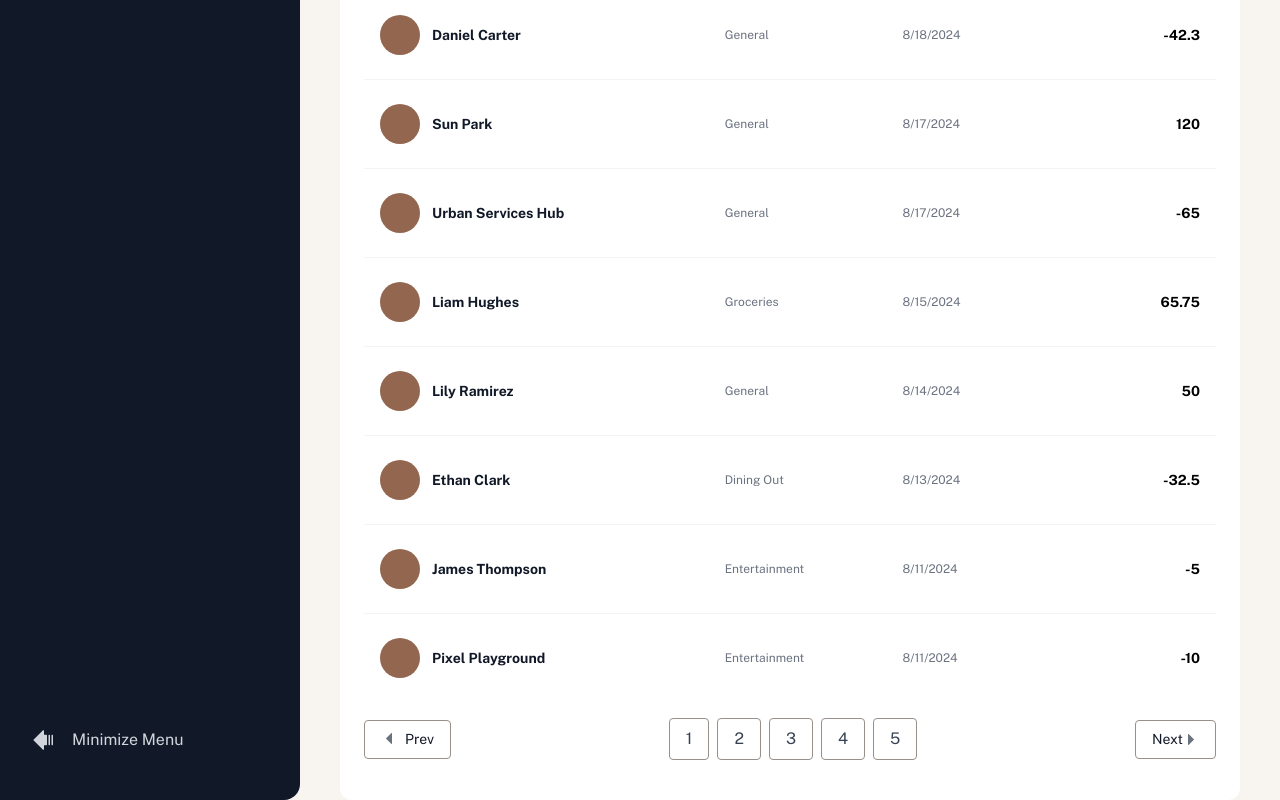
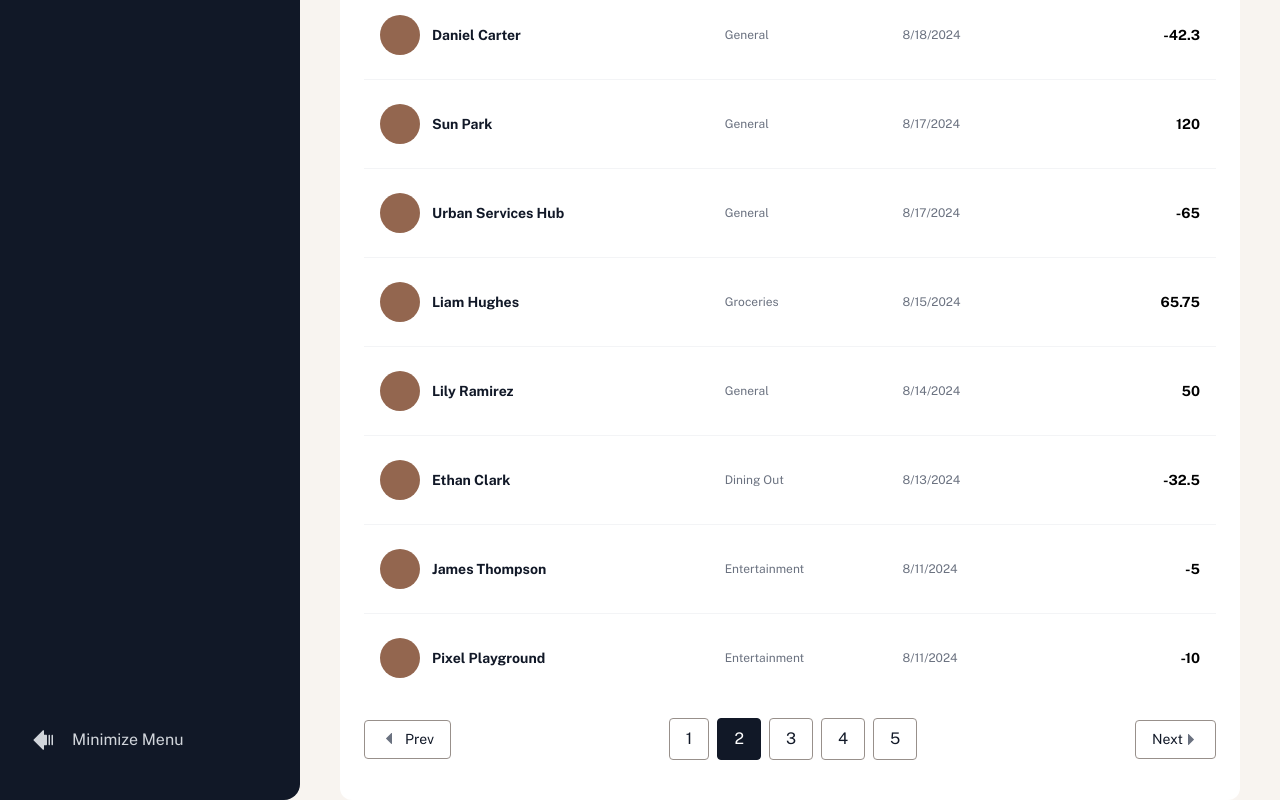
Before and after one commit to Pentium133/money-vue, a Nuxt app: page /transactions in a window 1280 px wide. Shown: the part 440-1240 px from the top of the page. Built offline with nearby package versions, Linux system fonts and the light colour scheme.

Commit message:
refactoring for page button style

```diff
--- a/components/ui/Paginator.vue
+++ b/components/ui/Paginator.vue
@@ -19,31 +19,11 @@
     </button>
 
     <div class="flex space-x-2">
-      <button
-        class="rounded border border-beige-500 px-4 py-2 text-gray-700 hover:bg-beige-500 hover:text-white"
-      >
-        1
-      </button>
-      <button
-        class="rounded border border-beige-500 px-4 py-2 text-gray-700 hover:bg-beige-500 hover:text-white"
-      >
-        2
-      </button>
-      <button
-        class="rounded border border-beige-500 px-4 py-2 text-gray-700 hover:bg-beige-500 hover:text-white"
-      >
-        3
-      </button>
-      <button
-        class="rounded border border-beige-500 px-4 py-2 text-gray-700 hover:bg-beige-500 hover:text-white"
-      >
-        4
-      </button>
-      <button
-        class="rounded border border-beige-500 px-4 py-2 text-gray-700 hover:bg-beige-500 hover:text-white"
-      >
-        5
-      </button>
+      <button class="page">1</button>
+      <button class="page_active">2</button>
+      <button class="page">3</button>
+      <button class="page">4</button>
+      <button class="page">5</button>
     </div>
 
     <button
@@ -65,3 +45,13 @@
     </button>
   </div>
 </template>
+
+<style scoped>
+.page {
+  @apply bg-white hover:bg-beige-500 hover:text-white text-gray-900 rounded border border-beige-500 px-4 py-2;
+}
+
+.page_active {
+  @apply bg-gray-900 hover:bg-gray-900 hover:text-white hover:cursor-default  text-white rounded border border-gray-900 px-4 py-2;
+}
+</style>
```
